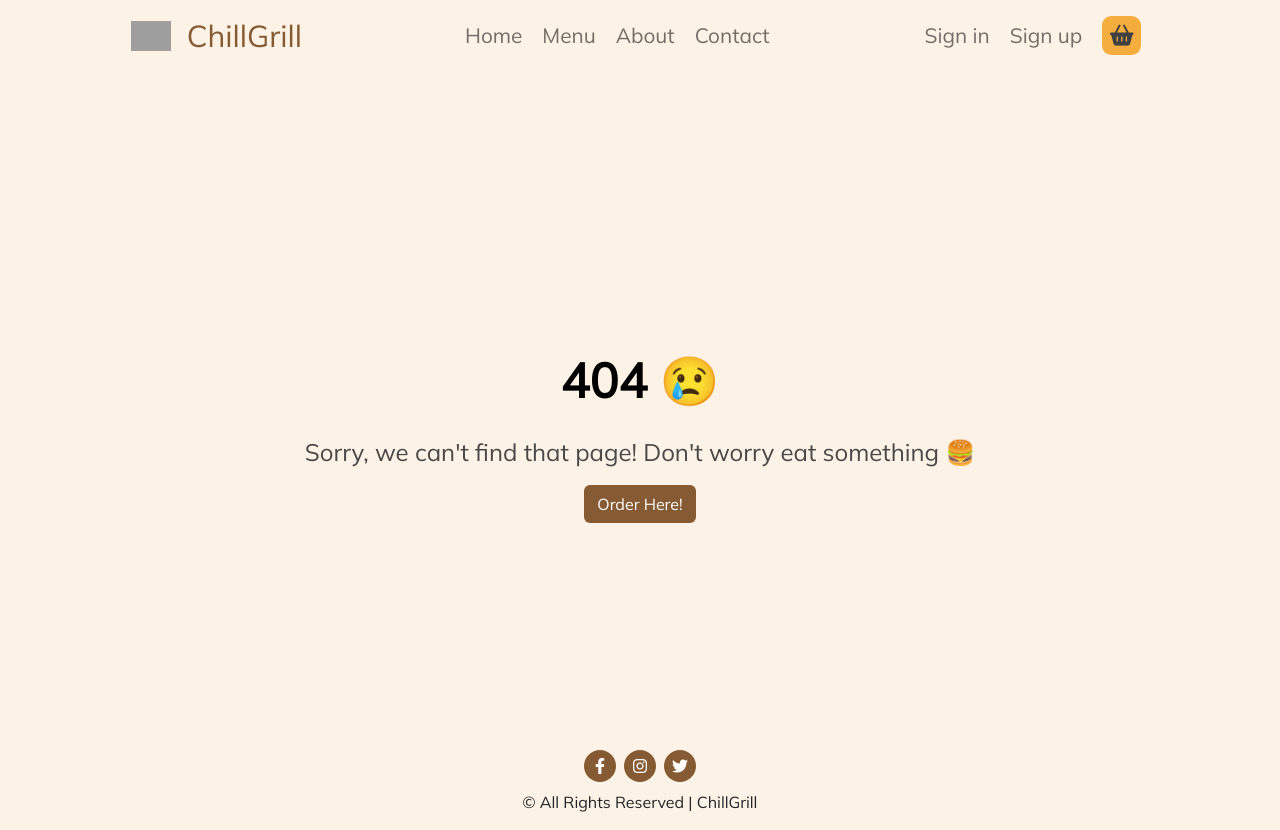
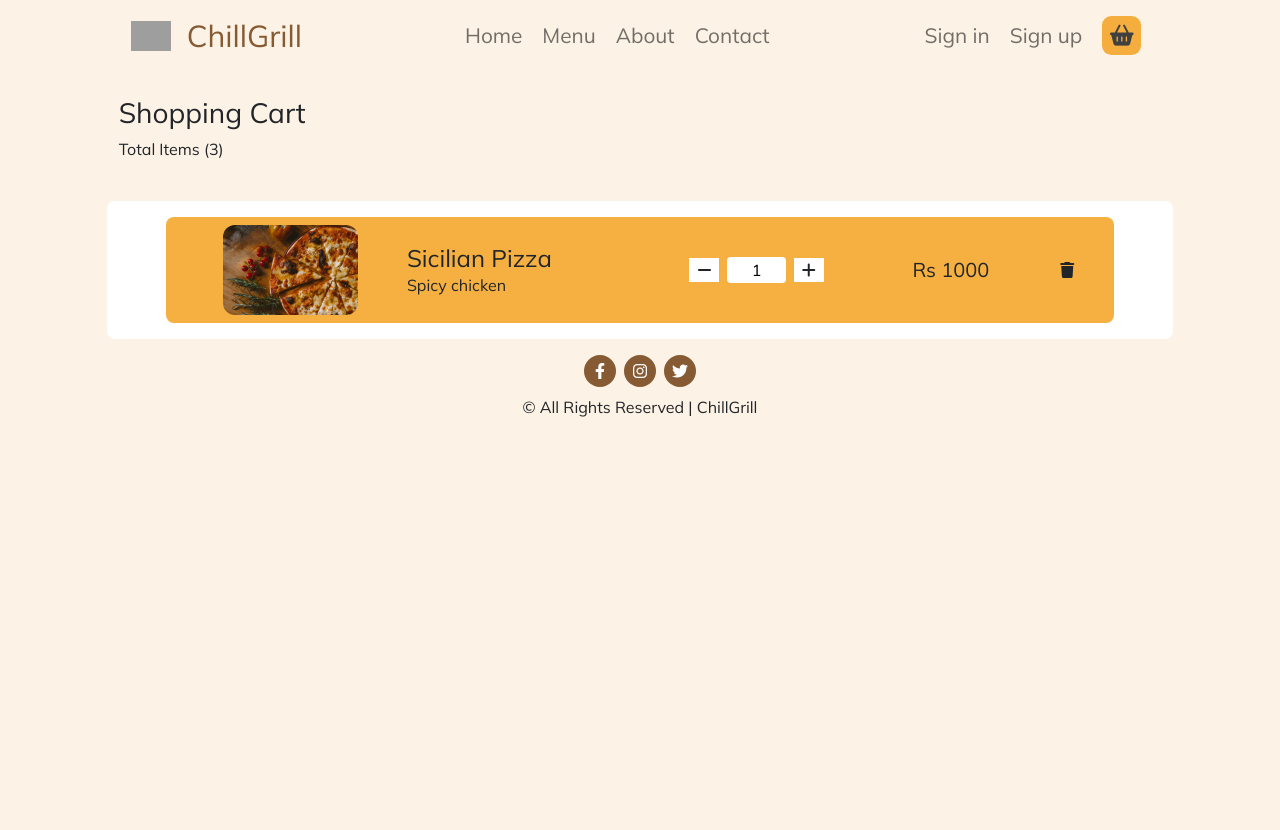
Before and after one commit to adilcodes/Restaurant-App, a React (Create React App) app: page /cart in a window 1280 px wide. Before the commit this address had no page. After the commit the page ends 800 px from the top, so only its background shows below. Built offline with nearby package versions, Linux system fonts and the light colour scheme; grey boxes are pictures that could not be loaded.

Commit message:
Made the cart page and set the route

```diff
--- a/src/App.js
+++ b/src/App.js
@@ -7,6 +7,7 @@ import About from "../src/pages/About";
 import Contact from "../src/pages/Contact";
 import Login from "../src/pages/Login";
 import SignUp from "../src/pages/SignUp";
+import Cart from "../src/pages/Cart";
 import NoPage from "../src/pages/NoPage";
 import "../node_modules/bootstrap/dist/css/bootstrap.min.css";
 import "../node_modules/bootstrap/dist/js/bootstrap.bundle";
@@ -24,6 +25,7 @@ function App() {
             <Route path="contact" element={<Contact />} />
             <Route path="login" element={<Login />} />
             <Route path="join" element={<SignUp />} />
+            <Route path="cart" element={<Cart />} />
             <Route path="*" element={<NoPage />} />
           </Route>
         </Routes>
--- a/src/index.css
+++ b/src/index.css
@@ -140,6 +140,18 @@ body{
     border: 1px solid #865B33;
 }
 
+/* Cart Item CSS */
+.cart-item{
+    background: #f5a525de;
+}
+.cart-item .cart-item-img img{
+    width: 58%;
+    border-radius: 12px;
+}
+.cart-item-quantity input{
+    outline: none !important;
+}
+
 /* Footer CSS */
 .footer-sm-icon{
     height: 2rem !important;
--- /dev/null
+++ b/src/pages/Cart.jsx
@@ -0,0 +1,47 @@
+import React from "react";
+import itemImg from "../images/foodItem1.jpg";
+
+export default function Cart() {
+  return (
+    <>
+        <div className="container-fluid">
+            <div className="row">
+                <div className="col-10 mt-4 mx-auto">
+                    <h3>Shopping Cart</h3>
+                    <p>Total Items (3)</p>
+                </div>
+            </div>
+            <div className="row">
+                <div className="col-10 mt-4 mx-auto p-3 bg-white rounded-3 cart-items-container">
+                    <div className="col-md-11 mx-auto p-2 cart-item rounded-3 d-flex justify-content-center align-items-center">
+                        <div className="col-md-3 text-center cart-item-img">
+                            <img src={itemImg} alt="cart-item" />
+                        </div>
+                        <div className="col-md-3 cart-item-title">
+                            <h4 className="m-0">Sicilian Pizza</h4>
+                            <p className="m-0">Spicy chicken</p>
+                        </div>
+                        <div className="col-md-3 cart-item-quantity d-flex justify-content-center align-items-center gap-2">
+                            <button className="btn border-0 bg-white rounded-0 py-0 px-2 text-center">
+                                <i className="fa-solid fa-minus"></i>
+                            </button>
+                            <input type="text" className="col-3 rounded-1 border-0 text-center" value="1" />
+                            <button className="btn border-0 bg-white rounded-0 py-0 px-2 text-center">
+                                <i className="fa-solid fa-plus"></i>
+                            </button>
+                        </div>
+                        <div className="col-md-2 text-center cart-item-price">
+                            <h5 className="m-0">Rs 1000</h5>
+                        </div>
+                        <div className="col-md-1 text-center cart-item-delete">
+                            <button className="btn border-0">
+                                <i className="fa-solid fa-trash"></i>
+                            </button>
+                        </div>
+                    </div>
+                </div>
+            </div>
+        </div>
+    </>
+  )
+}
```
